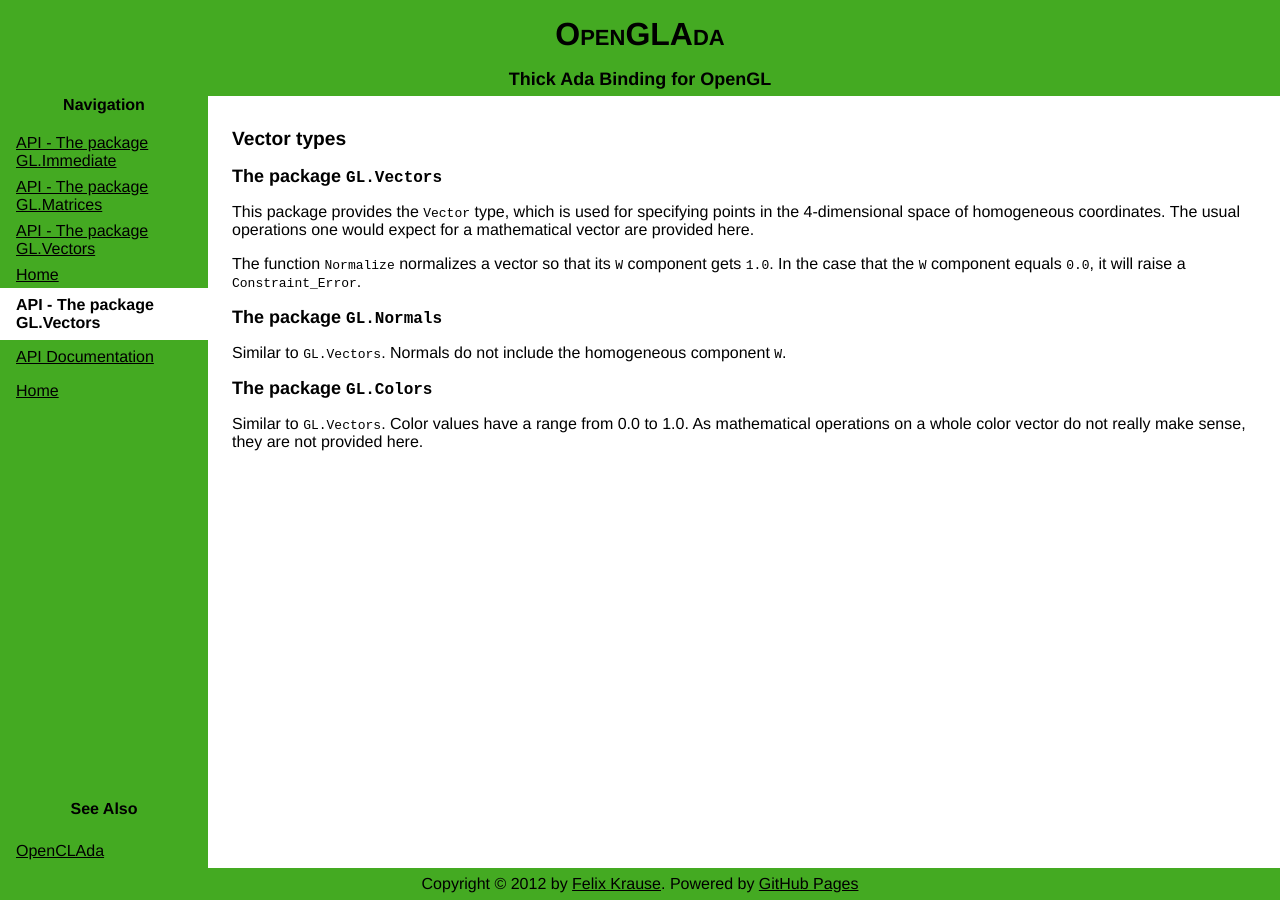
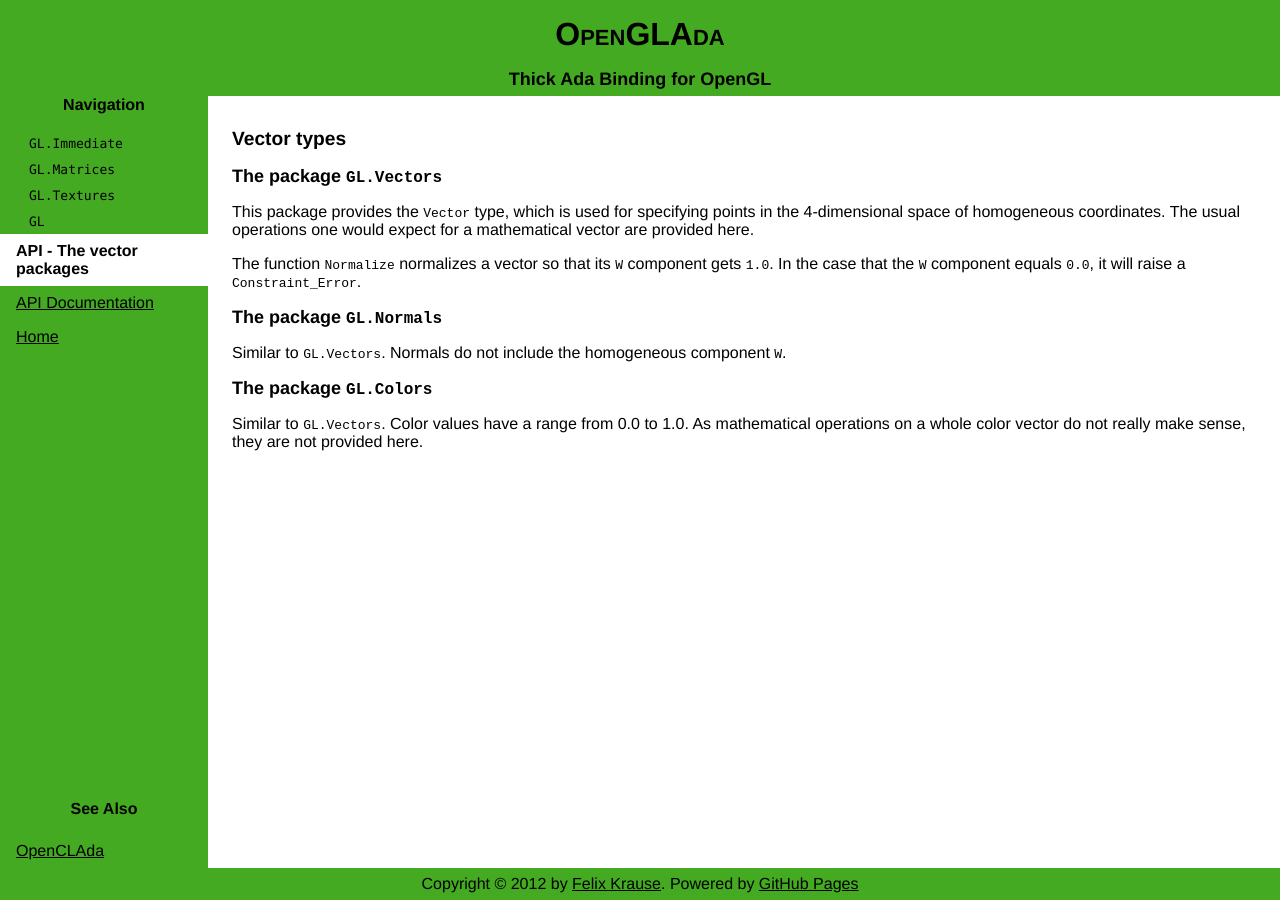
Before and after one commit to flyx/OpenGLAda, a Jekyll site: the page built from doc/VectorTypes.md, in a window 1280 px wide. Built offline with Jekyll 4.4.1, drawn with Linux system fonts in a browser that asks for light colours.

Commit message:
Fixed the style of the navigation menu. order not restored yet.

```diff
--- a/_layouts/default.html
+++ b/_layouts/default.html
@@ -19,7 +19,28 @@
 				<h3>Navigation</h3>
 				<ul>
 					{% for p in (site.pages | sort:weight) %}
-						<li {% if p.url contains '/doc/GL'  %}class="api"{% endif %}><a {% if p.url == page.url %}class="active"{% endif %}href="{{ p.url | prepend: '/OpenGLAda' }}">{{ p.title }}</a></li>
+						{% if p.url contains '/doc/GL' %}
+							{% assign api = true %}
+						{% else %}
+							{% assign api = false %}
+						{% endif %}
+						<li {% if api == true %}class="api"{% endif %}>
+							<a {% if p.url == page.url %}class="active"{% endif %}href="{{ p.url | prepend: '/OpenGLAda' }}">
+								{% if api == true %}
+									<span>
+										{% for package in p.packages %}
+											{% if forloop.first %}
+											{% else %}
+												<br />
+											{% endif %}
+											{{ package }}
+										{% endfor %}
+									</span>
+								{% else %}
+									{{ p.title }}
+								{% endif %}
+							</a>
+						</li>
 					{% endfor %}
 				</ul>
 			</div>
--- a/doc/GL.Textures.md
+++ b/doc/GL.Textures.md
@@ -1,6 +1,8 @@
 ---
 layout : default
-title : API - The package GL.Vectors
+title : API - The package GL.Textures
+packages :
+  - GL.Textures
 versions:
   - 2.1
 weight: 4
--- a/doc/GL.md
+++ b/doc/GL.md
@@ -1,6 +1,8 @@
 ---
 layout : default
-title : Home
+title : API - The Package GL
+packages :
+  - GL
 ---
 
 # The package `GL`
--- a/doc/VectorTypes.md
+++ b/doc/VectorTypes.md
@@ -1,6 +1,10 @@
 ---
 layout : default
-title : API - The package GL.Vectors
+title : API - The vector packages
+packages :
+  - GL.Vectors
+  - GL.Normals
+  - GL.Colors
 weight: 5
 ---
 
```
Also changed, not shown: doc/GL.Immediate.md (+2 -0 lines), doc/GL.Matrices.md (+2 -0 lines).
